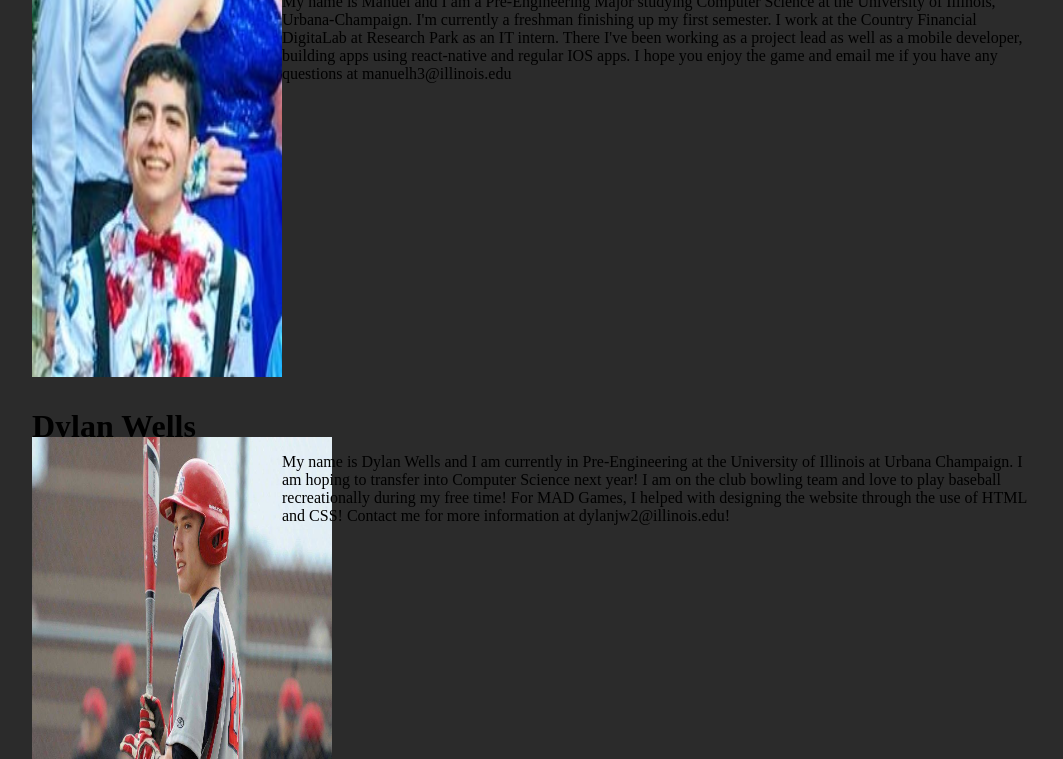
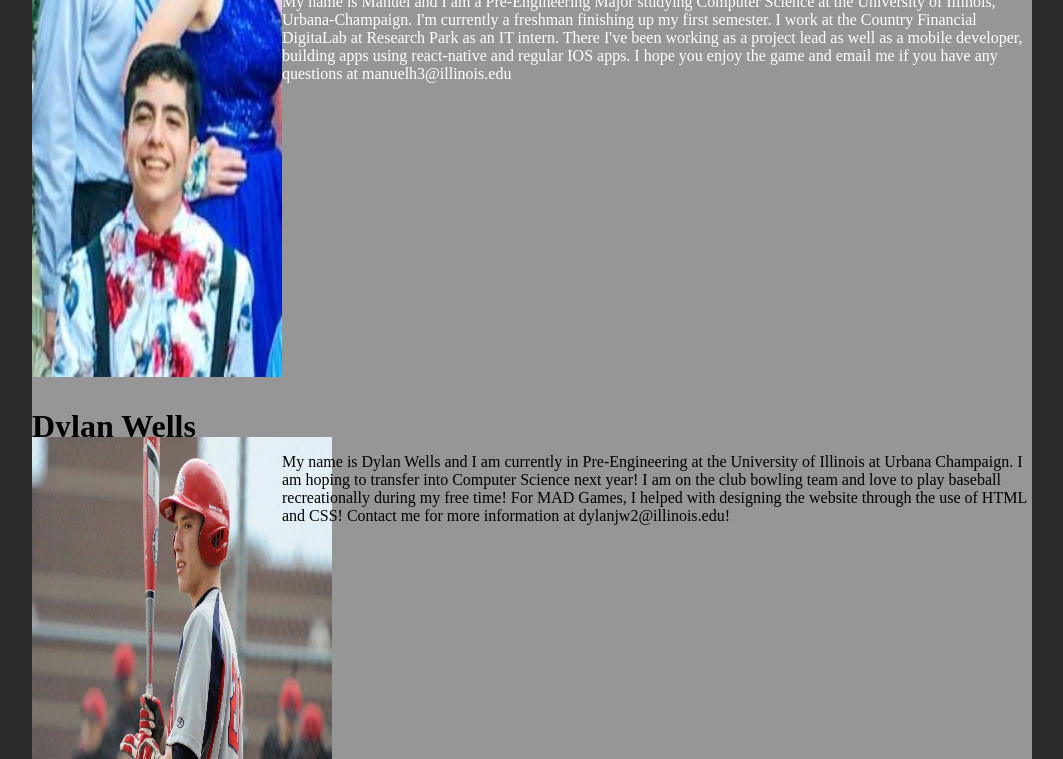
Before and after one commit to manuelh3/MADGames, a plain HTML site: page html/AboutMe.html in a window 1280 px wide. Shown: the part 341-1100 px from the top of the page, without its empty margins (108-1171 px from the left). Drawn offline with Linux system fonts and the light colour scheme.

Commit message:
I did it. I got that double grid going.
Nuff said.

```diff
--- a/css/aboutme-style.css
+++ b/css/aboutme-style.css
@@ -51,8 +51,17 @@
 
 @supports (grid-area: auto) {
 	body {
+		background-color: rgb(43, 43, 43);
 		display: grid;
-		background-color: rgb(43, 43, 43);
+		grid-template-columns: 1fr 1000px 1fr;
+		grid-template-areas:
+			". main .";
+	}
+
+	body .main {
+		grid-area: main;
+		background-color: rgb(150, 150, 150);
+		display: grid;
 		grid-template-columns: 250px 750px;
 		grid-template-rows: 200px 50px repeat(3, 10px 50px 400px);
 		justify-content: center;
@@ -101,6 +110,13 @@
 		grid-area: ManuelPara;
 	}
 
+	#ManuelPara p {
+		color: white;
+		display: flex;
+    	align-items: center;
+    	justify-content: center;
+	}
+
 	#Dylan {
 		grid-area: Dylan;
 
--- a/html/AboutMe.html
+++ b/html/AboutMe.html
@@ -6,6 +6,7 @@
 </head>
 
 <body>
+	<div class="main">
 		<div id = "heading">
 			<h1> About Us </h1>
 		</div>
@@ -58,6 +59,7 @@
 				For MAD Games, I helped design the websit using HTML and styled the website using CSS. For
 				more information please contact me at amysore2@illinois.edu.</p>
 		</div>
+	</div>
 </body>
 
 </html>
```
Lines whose indentation alone changed are shown as unchanged.
